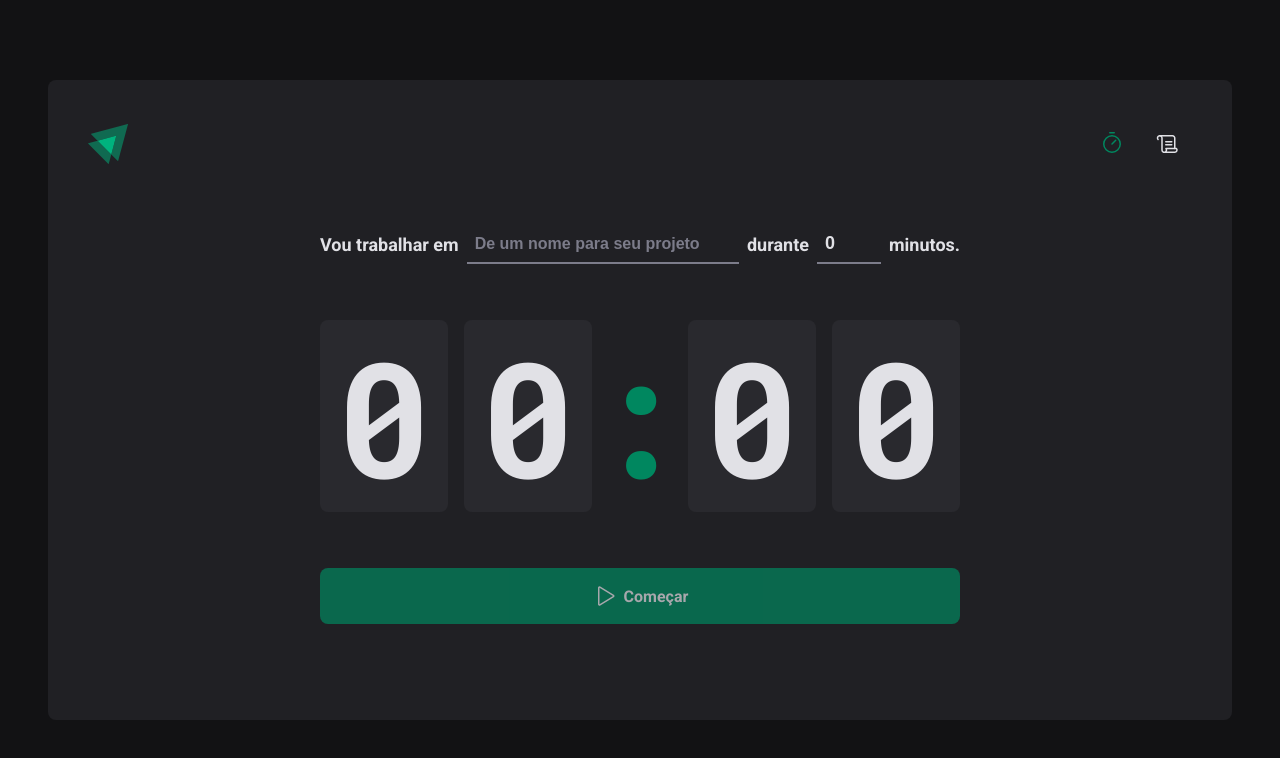
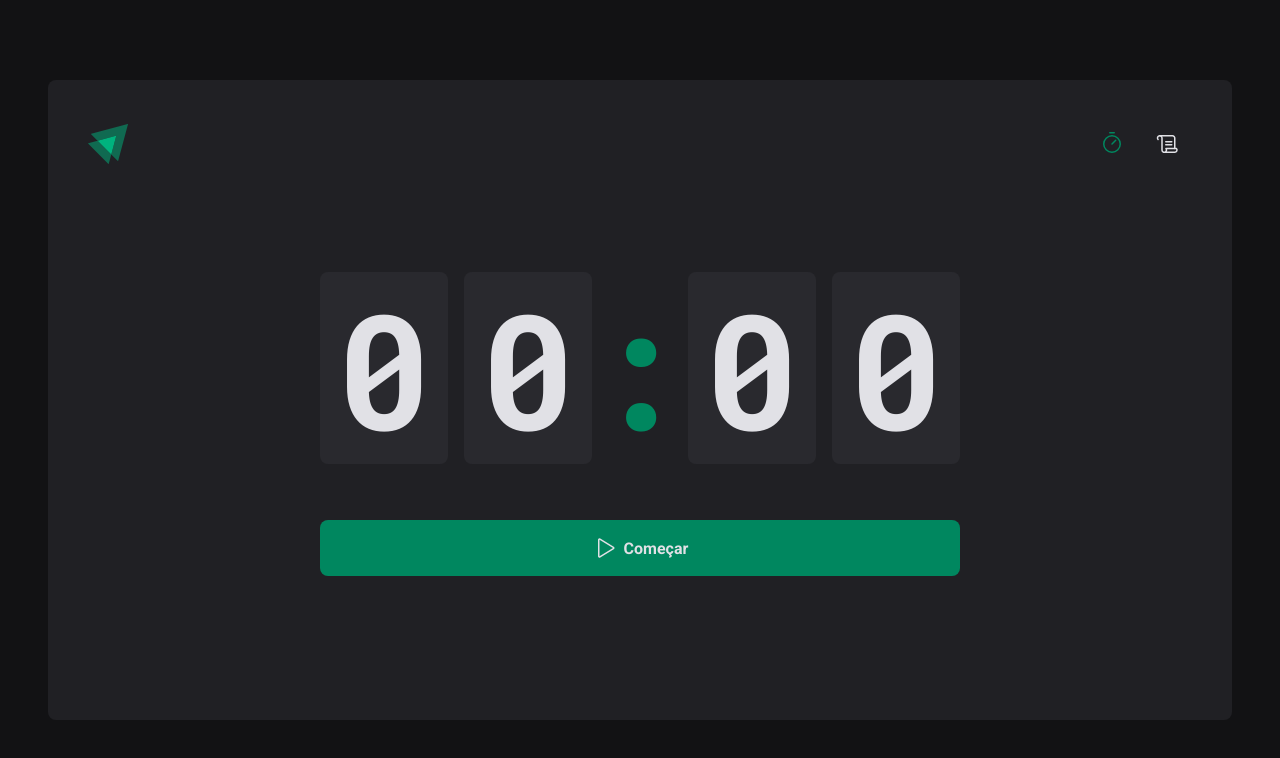
Before and after one commit to guiquintero/02-ignite-timer, a React (Vite) app: page / in a window 1280 px wide. Shown: the top 758 px of the page. Built offline with nearby package versions, Linux system fonts and the light colour scheme.

Commit message:
context countdown

```diff
--- a/src/Pages/History/styles.ts
+++ b/src/Pages/History/styles.ts
@@ -65,7 +65,7 @@
 } as const;
 
 interface StatusProps{
-  statusColor: keyof typeof STATUS_COLOR;
+  statuscolor: keyof typeof STATUS_COLOR;
 }
 
 export const Status = styled.span<StatusProps>`
--- /dev/null
+++ b/src/Pages/Home/Countdown/index.tsx
@@ -0,0 +1,65 @@
+import { useContext, useEffect, useState } from "react";
+import { CountdownContainer, Separator } from "./style";
+import { differenceInSeconds } from "date-fns";
+import { CycleContext } from "..";
+
+
+export function Countdown() {
+  const{activeCycle, activeCycleId, markCurrentCycleAsFinished}= useContext(CycleContext)
+  const [amountSecondsPassed, setAmountSecondsPassed] = useState(0);
+
+  const totalSeconds = activeCycle ? activeCycle.minutsAmount * 60 : 0;
+
+  useEffect(() => {
+    let interval: number;
+
+    if (activeCycle) {
+      interval = setInterval(() => {
+        const differece = differenceInSeconds(
+          new Date(),
+          activeCycle.startDate
+        );
+        if (differece >= totalSeconds) {
+          markCurrentCycleAsFinished();
+
+          setAmountSecondsPassed(totalSeconds)
+
+          clearInterval(interval);
+        } else {
+          setAmountSecondsPassed(differece);
+        }
+      }, 1000);
+    }
+
+    return () => {
+      clearInterval(interval);
+    };
+  }, [activeCycle,totalSeconds, activeCycleId, markCurrentCycleAsFinished]);
+
+  const currentSeconds = activeCycle ? totalSeconds - amountSecondsPassed : 0;
+
+  const minutesAmount = Math.floor(currentSeconds / 60);
+  const secondsAmount = currentSeconds % 60;
+
+  const minutes = String(minutesAmount).padStart(2, "0");
+  const seconds = String(secondsAmount).padStart(2, "0");
+
+  //console.log(formState.errors);
+
+  useEffect(() => {
+    if (activeCycle) {
+      document.title = `${minutes}:${seconds} | Pomodoro`;
+      return;
+    }
+  }, [minutes, seconds]);
+
+  return (
+    <CountdownContainer>
+          <span>{minutes[0]}</span>
+          <span>{minutes[1]}</span>
+          <Separator>:</Separator>
+          <span>{seconds[0]}</span>
+          <span>{seconds[1]}</span>
+        </CountdownContainer>
+  );
+}
--- /dev/null
+++ b/src/Pages/Home/Countdown/style.ts
@@ -0,0 +1,27 @@
+import styled from "styled-components";
+
+export const CountdownContainer = styled.div`
+  font-family: "Roboto Mono", monospace;
+  font-size: 10rem;
+  line-height: 8rem;
+  color: ${(props) => props.theme.gray_100};
+
+  display: flex;
+  gap: 1rem;
+
+  span {
+    background-color: ${(props) => props.theme.gray_700};
+    padding: 2rem 1rem;
+    border-radius: 8px;
+  }
+`;
+
+export const Separator = styled.div`
+  padding: 2rem 0;
+  color: ${(props) => props.theme.green_500};
+
+  width: 4rem;
+  overflow: hidden;
+  display: flex;
+  justify-content: center;
+`;
--- /dev/null
+++ b/src/Pages/Home/NewCycleForm/index.tsx
@@ -0,0 +1,67 @@
+import { useForm } from "react-hook-form";
+import { FormContainer, MinutsAmountInput, TaskInput } from "./style";
+
+import { zodResolver } from "@hookform/resolvers/zod";
+import * as zod from "zod";
+
+const newCycleFormValidationShema = zod.object({
+  task: zod.string().min(1, "Informe o nome da tarefa"),
+  minutsAmount: zod
+    .number()
+    .min(5, "Informe um valor entre 5 e 60")
+    .max(60, "Informe um valor entre 5 e 60"),
+});
+
+// interface NewCycleFormData {
+//   task: string;
+//   minutsAmount: number;
+// }
+
+type NewCycleFormData = zod.infer<typeof newCycleFormValidationShema>;
+
+export function NewCycleForm() {
+
+  const { register, handleSubmit, watch, reset /*formState*/ } =
+  useForm<NewCycleFormData>({
+    resolver: zodResolver(newCycleFormValidationShema),
+    defaultValues: {
+      task: "",
+      minutsAmount: 0,
+    },
+  });
+  return (
+    <FormContainer>
+      <label htmlFor="task">Vou trabalhar em</label>
+      <TaskInput
+        type="text"
+        id="task"
+        placeholder="De um nome para seu projeto"
+        list="task_suggestions"
+        disabled={!!activeCycle}
+        {...register("task")}
+      />
+
+      <datalist id="task_suggestions">
+        <option value="Projeto 1" />
+        <option value="Projeto 2" />
+        <option value="Projeto 3" />
+      </datalist>
+
+      <label htmlFor="minutsAmount">durante</label>
+      <MinutsAmountInput
+        type="number"
+        id="minutsAmount"
+        placeholder="00"
+        step={5}
+        min={5}
+        max={60}
+        disabled={!!activeCycle}
+        {...register("minutsAmount", { valueAsNumber: true })}
+      />
+
+      <span>minutos.</span>
+    </FormContainer>
+  );
+}
+
+export default NewCycleForm;
--- /dev/null
+++ b/src/Pages/Home/NewCycleForm/style.ts
@@ -0,0 +1,46 @@
+import styled from "styled-components";
+
+export const FormContainer = styled.div`
+  width: 100%;
+  display: flex;
+  align-items: center;
+  justify-content: center;
+  gap: 0.5rem;
+  color: ${(props) => props.theme.gray_100};
+  font-size: 1.125rem;
+  font-weight: bold;
+  flex-wrap: wrap;
+`;
+
+const BaseInput = styled.input`
+  background-color: transparent;
+  height: 2.5rem;
+  border: none;
+  border-bottom: 2px solid ${(props) => props.theme.gray_500};
+  font-weight: bold;
+  font-size: 1.125rem;
+  padding: 0 0.5rem;
+  color: ${(props) => props.theme.gray_100};
+
+  &:focus {
+    box-shadow: none;
+    border-bottom: 2px solid ${(props) => props.theme.green_500};
+  }
+
+  &::placeholder {
+    color: ${(props) => props.theme.gray_500};
+    font-size: 1rem;
+  }
+`;
+
+export const TaskInput = styled(BaseInput)`
+  flex: 1;
+
+  &::-webkit-calendar-picker-indicator {
+    display: none !important;
+  }
+`;
+
+export const MinutsAmountInput = styled(BaseInput)`
+  width: 4rem;
+`;
--- a/src/Pages/Home/index.tsx
+++ b/src/Pages/Home/index.tsx
@@ -1,35 +1,18 @@
 import { HandPalm, Play } from "phosphor-react";
 import { useForm } from "react-hook-form";
-import { zodResolver } from "@hookform/resolvers/zod";
-import * as zod from "zod";
+
 import { differenceInSeconds } from "date-fns";
 
 import {
-  CountdownContainer,
-  FormContainer,
   HomeContainer,
-  MinutsAmountInput,
-  Separator,
   StartCountdownButton,
   StopCountdownButton,
-  TaskInput,
 } from "./styles";
-import { useEffect, useState } from "react";
+import { createContext, useEffect, useState } from "react";
+import NewCycleForm from "./NewCycleForm";
+import { Countdown } from "./Countdown";
 
-const newCycleFormValidationShema = zod.object({
-  task: zod.string().min(1, "Informe o nome da tarefa"),
-  minutsAmount: zod
-    .number()
-    .min(5, "Informe um valor entre 5 e 60")
-    .max(60, "Informe um valor entre 5 e 60"),
-});
 
-// interface NewCycleFormData {
-//   task: string;
-//   minutsAmount: number;
-// }
-
-type NewCycleFormData = zod.infer<typeof newCycleFormValidationShema>;
 
 interface Cycle {
   id: string;
@@ -40,36 +23,21 @@
   finishedDate?: Date;
 }
 
+interface CycleContextType {
+  activeCycle: Cycle | undefined;
+  activeCycleId: string | null;
+  markCurrentCycleAsFinished: () => void;
+}
+
+export const CycleContext = createContext({} as CycleContextType);
+
 export function Home() {
   const [cycles, setCyles] = useState<Cycle[]>([]);
-
   const [activeCycleId, setActiveCycleId] = useState<string | null>(null);
-
-  const [amountSecondsPassed, setAmountSecondsPassed] = useState(0);
-
-  const { register, handleSubmit, watch, reset /*formState*/ } =
-    useForm<NewCycleFormData>({
-      resolver: zodResolver(newCycleFormValidationShema),
-      defaultValues: {
-        task: "",
-        minutsAmount: 0,
-      },
-    });
 
   const activeCycle = cycles.find((cycle) => cycle.id === activeCycleId);
 
-  const totalSeconds = activeCycle ? activeCycle.minutsAmount * 60 : 0;
-
-  useEffect(() => {
-    let interval: number;
-
-    if (activeCycle) {
-      interval = setInterval(() => {
-        const differece = differenceInSeconds(
-          new Date(),
-          activeCycle.startDate
-        );
-        if (differece >= totalSeconds) {
+  function markCurrentCycleAsFinished() {
     setCyles((state) =>
       state.map((cycle) => {
         if (cycle.id === activeCycleId) {
@@ -82,34 +50,24 @@
         }
       })
     );
-          setAmountSecondsPassed(totalSeconds)
-
-          clearInterval(interval);
-        } else {
-          setAmountSecondsPassed(differece);
-        }
-      }, 1000);
   }
 
-    return () => {
-      clearInterval(interval);
-    };
-  }, [activeCycle, activeCycleId]);
+  // function handleCreatNewCycle(data: NewCycleFormData) {
+  //   const id = String(new Date().getTime());
 
-  function handleCreatNewCycle(data: NewCycleFormData) {
-    const newCycle: Cycle = {
-      id: String(new Date().getTime()),
-      task: data.task,
-      minutsAmount: data.minutsAmount,
-      startDate: new Date(),
-    };
+  //   const newCycle: Cycle = {
+  //     id,
+  //     task: data.task,
+  //     minutsAmount: data.minutsAmount,
+  //     startDate: new Date(),
+  //   };
 
-    setCyles((state) => [...state, newCycle]);
-    setActiveCycleId(newCycle.id);
-    setAmountSecondsPassed(0);
+  //   setCyles((state) => [...state, newCycle]);
+  //   setActiveCycleId(newCycle.id);
+  //   setAmountSecondsPassed(0);
 
-    reset();
-  }
+  //   reset();
+  // }
 
   function handleInterruptCycle() {
     setCyles((state) =>
@@ -130,70 +88,21 @@
     document.title = `Ignite Timer`;
   }
 
-  const currentSeconds = activeCycle ? totalSeconds - amountSecondsPassed : 0;
 
-  const minutesAmount = Math.floor(currentSeconds / 60);
-  const secondsAmount = currentSeconds % 60;
 
-  const minutes = String(minutesAmount).padStart(2, "0");
-  const seconds = String(secondsAmount).padStart(2, "0");
-
-  //console.log(formState.errors);
-
-  useEffect(() => {
-    if (activeCycle) {
-      document.title = `${minutes}:${seconds} | Pomodoro`;
-      return;
-    }
-  }, [minutes, seconds]);
-
-  const task = watch("task");
-  const isSubmitDisabled = !task;
+  // const task = watch("task");
+  // const isSubmitDisabled = !task;
 
   console.log(cycles);
 
   return (
     <HomeContainer>
-      <form onSubmit={handleSubmit(handleCreatNewCycle)} action="">
-        <FormContainer>
-          <label htmlFor="task">Vou trabalhar em</label>
-          <TaskInput
-            type="text"
-            id="task"
-            placeholder="De um nome para seu projeto"
-            list="task_suggestions"
-            disabled={!!activeCycle}
-            {...register("task")}
-          />
+      <form /*onSubmit={handleSubmit(handleCreatNewCycle)}*/ action="">
+        <CycleContext.Provider value={{ activeCycle, activeCycleId, markCurrentCycleAsFinished }}>
+          {/* <NewCycleForm/> */}
+          <Countdown />
+        </CycleContext.Provider>
 
-          <datalist id="task_suggestions">
-            <option value="Projeto 1" />
-            <option value="Projeto 2" />
-            <option value="Projeto 3" />
-          </datalist>
-
-          <label htmlFor="minutsAmount">durante</label>
-          <MinutsAmountInput
-            type="number"
-            id="minutsAmount"
-            placeholder="00"
-            step={5}
-            min={5}
-            max={60}
-            disabled={!!activeCycle}
-            {...register("minutsAmount", { valueAsNumber: true })}
-          />
-
-          <span>minutos.</span>
-        </FormContainer>
-
-        <CountdownContainer>
-          <span>{minutes[0]}</span>
-          <span>{minutes[1]}</span>
-          <Separator>:</Separator>
-          <span>{seconds[0]}</span>
-          <span>{seconds[1]}</span>
-        </CountdownContainer>
 
         {activeCycle ? (
           <StopCountdownButton onClick={handleInterruptCycle} type="button">
@@ -201,7 +110,7 @@
             Interromper
           </StopCountdownButton>
         ) : (
-          <StartCountdownButton type="submit" disabled={isSubmitDisabled}>
+          <StartCountdownButton type="submit" /*disabled={isSubmitDisabled}*/>
             <Play size={24} />
             Começar
           </StartCountdownButton>
--- a/src/Pages/Home/styles.ts
+++ b/src/Pages/Home/styles.ts
@@ -13,77 +13,6 @@
     align-items: center;
     gap: 3.5rem;
   }
-`;
-
-export const FormContainer = styled.div`
-  width: 100%;
-  display: flex;
-  align-items: center;
-  justify-content: center;
-  gap: 0.5rem;
-  color: ${(props) => props.theme.gray_100};
-  font-size: 1.125rem;
-  font-weight: bold;
-  flex-wrap: wrap;
-`;
-
-const BaseInput = styled.input`
-  background-color: transparent;
-  height: 2.5rem;
-  border: none;
-  border-bottom: 2px solid ${(props) => props.theme.gray_500};
-  font-weight: bold;
-  font-size: 1.125rem;
-  padding: 0 0.5rem;
-  color: ${(props) => props.theme.gray_100};
-
-  &:focus {
-    box-shadow: none;
-    border-bottom: 2px solid ${(props) => props.theme.green_500};
-  }
-
-  &::placeholder {
-    color: ${(props) => props.theme.gray_500};
-    font-size: 1rem;
-  }
-`;
-
-export const TaskInput = styled(BaseInput)`
-  flex: 1;
-
-  &::-webkit-calendar-picker-indicator {
-    display: none !important;
-  }
-`;
-
-export const MinutsAmountInput = styled(BaseInput)`
-  width: 4rem;
-`;
-
-export const CountdownContainer = styled.div`
-  font-family: "Roboto Mono", monospace;
-  font-size: 10rem;
-  line-height: 8rem;
-  color: ${(props) => props.theme.gray_100};
-
-  display: flex;
-  gap: 1rem;
-
-  span {
-    background-color: ${(props) => props.theme.gray_700};
-    padding: 2rem 1rem;
-    border-radius: 8px;
-  }
-`;
-
-export const Separator = styled.div`
-  padding: 2rem 0;
-  color: ${(props) => props.theme.green_500};
-
-  width: 4rem;
-  overflow: hidden;
-  display: flex;
-  justify-content: center;
 `;
 
 export const BaseCountdownButton = styled.button`
```
Also changed, not shown: src/Pages/History/index.tsx (+5 -5 lines). Lines whose indentation alone changed are shown as unchanged.
